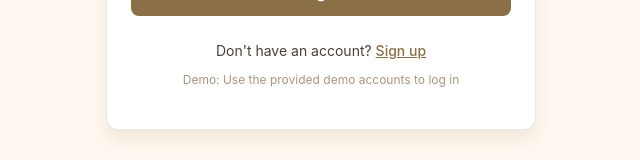
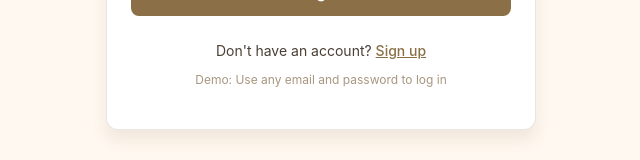
Before and after one commit to 1Sara19/Pantrix, a React (Vite) app: page /login in a window 1280 px wide. Shown: the part 660-820 px from the top of the page, without its empty margins (319-959 px from the left). Built offline with nearby package versions, Linux system fonts and the light colour scheme.

Commit message:
update login description based on selected role

```diff
--- a/src/pages/Login.jsx
+++ b/src/pages/Login.jsx
@@ -82,7 +82,9 @@ function Login() {
                     <div className="card-header">
                         <h2 className="login-card-title">Welcome Back</h2>
                         <p className="card-description login-card-description">
-                            Log in to access your saved recipes and preferences
+                            {role === "admin"
+                                ? "Admin access only"
+                                : "Log in to access your saved recipes and preferences"}
                         </p>
                     </div>
 
@@ -170,7 +172,7 @@ function Login() {
                             </p>
 
                             <p className="login-demo-text">
-                                Demo: Use the provided demo accounts to log in
+                                Demo: Use any email and password to log in
                             </p>
                         </div>
                     </div>
```
